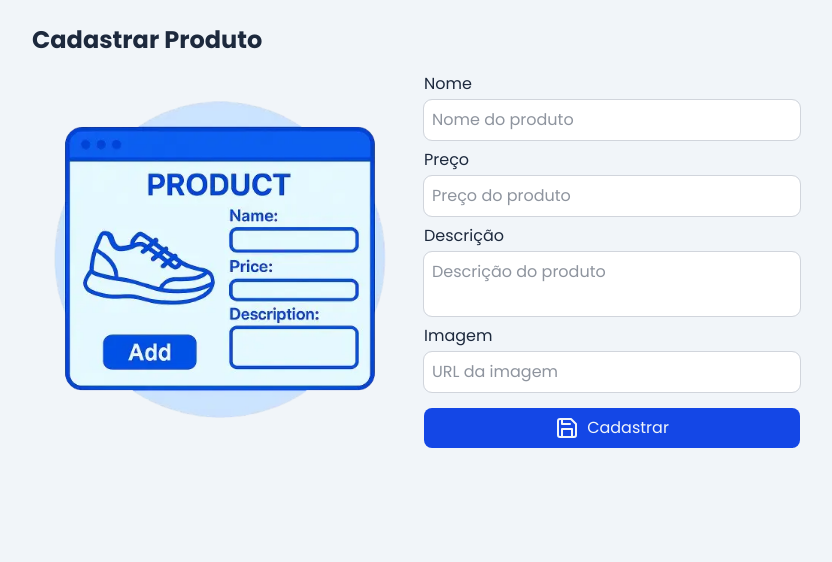
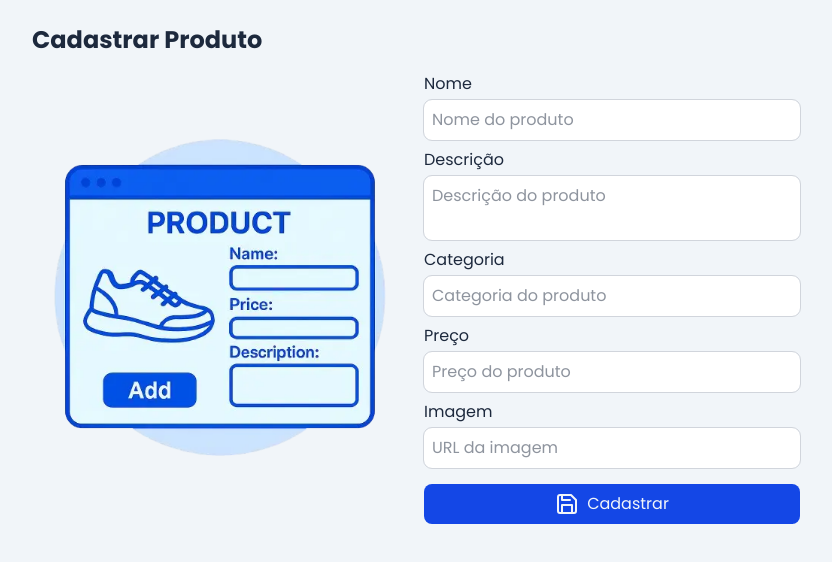
Before and after one commit to matheuspbmarques/thera-teste-frontend, a Next.js app: page /products/create in a window 1280 px wide. Shown: the top 562 px of the page, without its empty margins (224-1056 px from the left). Built offline with nearby package versions, Linux system fonts and the light colour scheme.

Commit message:
add: category

```diff
--- a/src/@types/apis/api/Product.type.ts
+++ b/src/@types/apis/api/Product.type.ts
@@ -9,5 +9,6 @@ export type ProductsPostProductsBody = {
     name: string,
     price: number,
     description: string,
-    image: string
+    image: string,
+    category: string
 };
--- a/src/app/products/create/page.tsx
+++ b/src/app/products/create/page.tsx
@@ -19,7 +19,8 @@ type Form = {
     name: string,
     price: number,
     description: string,
-    image: string
+    image: string,
+    category: string
 };
 
 const formCheck: UseFormCheck<Form> = {
@@ -39,8 +40,12 @@ const formCheck: UseFormCheck<Form> = {
         type: 'url',
         invalidMessage: 'A URL da image do produto é invalida',
         requiredMessage: 'Informe a URL da imagem do produto'
+    },
+    category: {
+        type: 'text',
+        min: [1, 'Informe a categoria do produto']
     }
-}
+};
 
 export default function ProductsCreate () {
     const [successMessage, setSuccessMessage] = useMessage(5000);
@@ -74,19 +79,26 @@ export default function ProductsCreate () {
                                 register={register.inputText("name")}
                                 errorMessages={inputError.name}
                             />
+                            <TextArea
+                                id="description"
+                                label="Descrição"
+                                placeholder="Descrição do produto"
+                                register={register.inputTextArea("description")}
+                                errorMessages={inputError.description}
+                            />
+                            <InputText
+                                id="category"
+                                label="Categoria"
+                                placeholder="Categoria do produto"
+                                register={register.inputText("category")}
+                                errorMessages={inputError.name}
+                            />
                             <InputDecimal
                                 id="price"
                                 label="Preço"
                                 placeholder="Preço do produto"
                                 errorMessages={inputError.price}
                                 register={register.inputDecimal('price')}
-                            />
-                            <TextArea
-                                id="description"
-                                label="Descrição"
-                                placeholder="Descrição do produto"
-                                register={register.inputTextArea("description")}
-                                errorMessages={inputError.description}
                             />
                             <InputText
                                 id="image"
```
